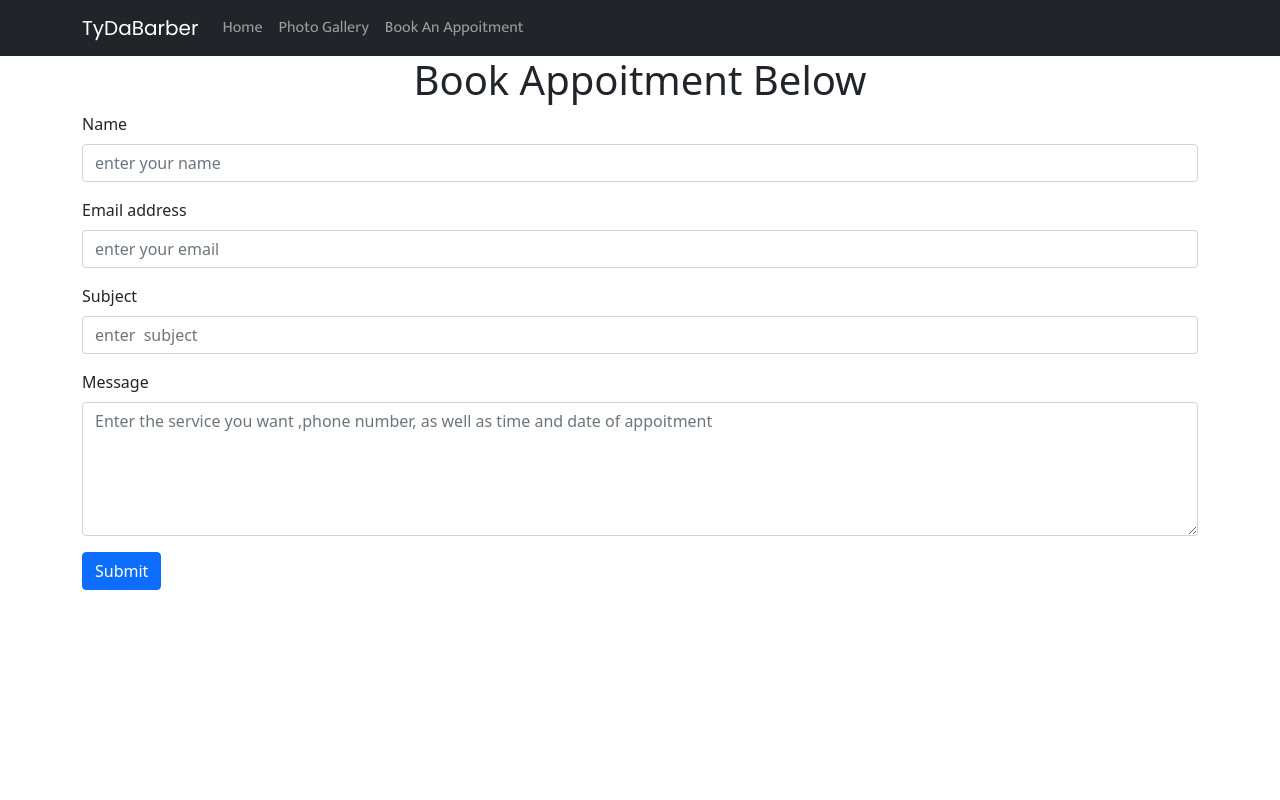
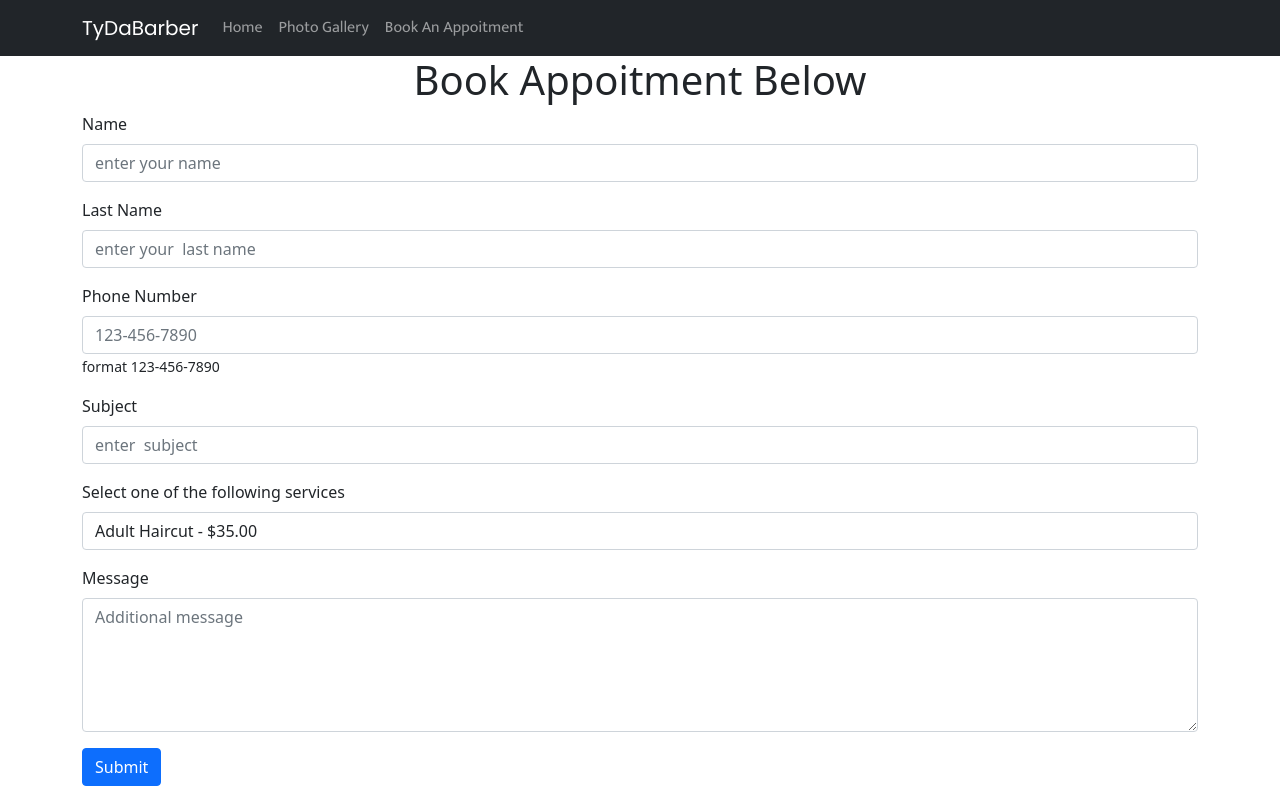
Before and after one commit to jonathan-mohabir2001/TYSON_BARBER_PROJECT_2022, a React (Create React App) app: page /contact in a window 1280 px wide. Built offline with nearby package versions, Linux system fonts and the light colour scheme.

Commit message:
form updated, dropdowns added

```diff
--- a/src/components/contactForm/Form.js
+++ b/src/components/contactForm/Form.js
@@ -44,17 +44,28 @@ function Form() {
                 placeholder="enter your name"
               />
             </div>
+            <div className="form-group">
+              <label htmlFor="name"> Last Name</label>
+              <input
+                type="lastname"
+                name="lastname"
+                className="form-control"
+                id="lastname"
+                placeholder="enter your  last name"
+              />
+            </div>
 
             {/* <!-- email --> */}
             <div className="form-group">
-              <label htmlFor="email">Email address</label>
+              <label htmlFor="phone">Phone Number </label>
               <input
-                type="email"
-                name="email"
+                type="tel"
+                name="tel"
                 className="form-control"
-                id="email"
-                placeholder="enter your email"
+                id="tel"
+                placeholder="123-456-7890"
               />
+              <small>format 123-456-7890</small>
             </div>
 
             {/* <!-- subject --> */}
@@ -70,12 +81,24 @@ function Form() {
             </div>
 
             <div className="form-group">
+              <label htmlFor="service"> Select one of the following services  </label>
+
+              <select id="service" name="service" className="form-control">
+                <option value="haircut"> Adult Haircut - $35.00</option>
+                <option value='haircut-full'>Adult Haircut + Beard Trim -$45.00</option>
+                <option value="shaves"> Clean Shave - $25.00</option>
+                <option value="beard-trim"> Beard-trim $25.00</option>
+                <option value='child-haircut'>Child Haircut - $20.00</option>
+              </select>
+            </div>
+
+            <div className="form-group">
               <label htmlFor="email_body">Message</label>
               <textarea
                 className="form-control"
                 id="email_body"
                 rows="5"
-                placeholder="Enter the service you want ,phone number, as well as time and date of appoitment"
+                placeholder="Additional message"
               ></textarea>
             </div>
 
```
